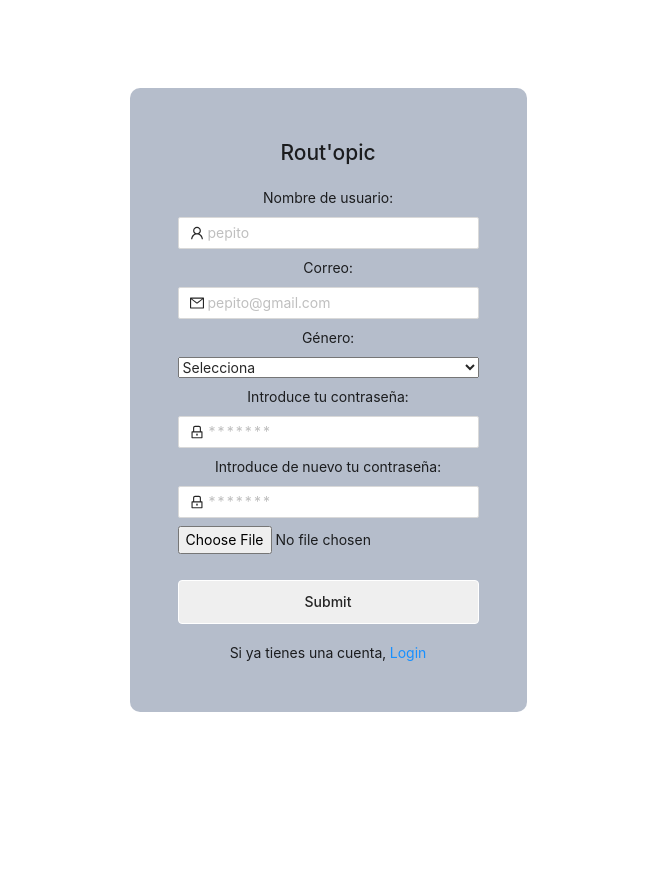
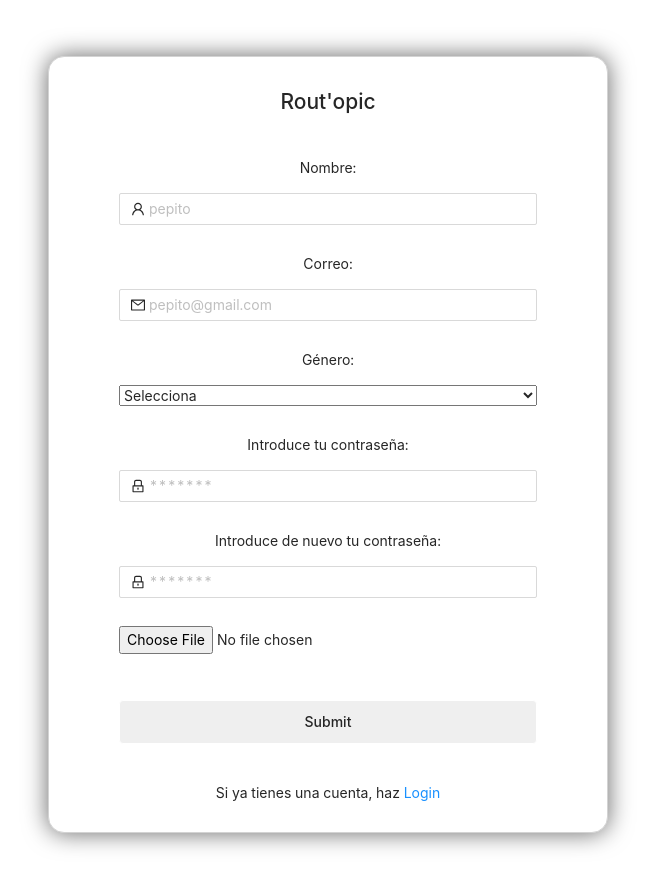
Before and after one commit to vaneebg/FRONTEND-TRIPULACIONES, a React (Create React App) app: page /register in a window 1280 px wide. Shown: the whole page, without its empty margins (312-967 px from the left). Before the commit the page ends 800 px from the top, so only its background shows below. Built offline with nearby package versions, Linux system fonts and the light colour scheme; no server answers; a web font is replaced by a local one.

Commit message:
Register mejoado

```diff
--- a/src/components/Home/Register/Register.jsx
+++ b/src/components/Home/Register/Register.jsx
@@ -70,8 +70,8 @@ const Register = () => {
     <div className='register-container'>
       <form onSubmit={onSubmit} className='form-register-container'>
         <h2 className='register-title'>Rout'opic</h2>
-
-        <label htmlFor='name'>Nombre de usuario:</label>
+        <div className='question'>
+          <label htmlFor='name'>Nombre:</label>
           <Input
             prefix={<UserOutlined />}
             placeholder='pepito'
@@ -81,7 +81,9 @@ const Register = () => {
             onChange={onChange}
             required
           />
-        <label htmlFor='email'>Correo: </label>
+        </div>
+        <div className='question'>
+          <label htmlFor='email'>Correo:</label>
           <Input
             prefix={<MailOutlined />}
             placeholder='pepito@gmail.com'
@@ -91,8 +93,9 @@ const Register = () => {
             onChange={onChange}
             required
           />
+        </div>
+        <div className='question'>
           <label htmlFor='genre'>Género:</label>
-
           <select name='genre'>
             <option disabled selected value>
               Selecciona
@@ -104,7 +107,8 @@ const Register = () => {
               Mujer
             </option>
           </select>
-
+        </div>
+        <div className='question'>
           <label htmlFor='password'>Introduce tu contraseña:</label>
           <Input
             prefix={<LockOutlined />}
@@ -115,6 +119,8 @@ const Register = () => {
             onChange={onChange}
             required
           />
+        </div>
+        <div className='question'>
           <label htmlFor='password2'>Introduce de nuevo tu contraseña:</label>
           <Input
             prefix={<LockOutlined />}
@@ -125,19 +131,24 @@ const Register = () => {
             onChange={onChange}
             required
           />
+        </div>
+        <div className='question'>
           <input
             onChange={onChange}
             type='file'
             value={imageUser}
             name='imageUser'
           />
+        </div>
+        <div>
           <input className='loginBt' type='submit' />
+        </div>
         <span>
-          Si ya tienes una cuenta, <Link to='/'>Login</Link>
+          Si ya tienes una cuenta, haz <Link to='/'>Login</Link>
         </span>
       </form>
     </div>
   );
 };
 
-export default Register;
+export default Register
--- a/src/components/Home/Register/Register.scss
+++ b/src/components/Home/Register/Register.scss
@@ -1,25 +1,22 @@
-* {
-  padding: 0;
-  margin: 0;
-  box-sizing: border-box;
-}
 .register-container {
-  width: 100%;
-  min-height: 100vh;
-  display: flex;
-  align-items: center;
-  justify-content: center;
-  padding: 5%;
-}
+  width: 100vw;
+  padding-bottom: 2em;
+
   .form-register-container {
     display: flex;
     flex-direction: column;
-  justify-content: center;
-  gap: 8px;
-  padding: 1rem;
-  padding: 3rem;
-  background-color: rgba(70, 90, 126, 0.4);
-  border-radius: 10px;
+    gap: 2em;
+    padding: 2em;
+    border: 1px solid lightgray;
+    border-radius: 1rem;
+    box-shadow: 0px 0px 25px rgba(0, 0, 0, 0.6);
+    margin: 2em;
+    background-color: #FFFFFF;
+
+    .question {
+      display: flex;
+      flex-direction: column;
+      gap: 1em;
     }
 
     .loginBt {
@@ -33,3 +30,26 @@
       font-weight: 500;
       cursor: pointer;
     }
+
+    .loginBt:hover {
+      background-color: #227BD9;
+      color: white;
+    }
+  }
+}
+
+@media (min-width:450px) {
+  .register-container {
+    display: flex;
+    flex-direction: column;
+    align-items: center;
+    width: 100vw;
+    // height: 100vh;
+    padding: 2em;
+
+    .form-register-container {
+      width: 40em;
+      padding: 2em 5em;
+    }
+  }
+}
```
Also changed, not shown: src/components/Main/Quiz/Quiz.scss (+6 -4 lines). Lines whose indentation alone changed are shown as unchanged.
